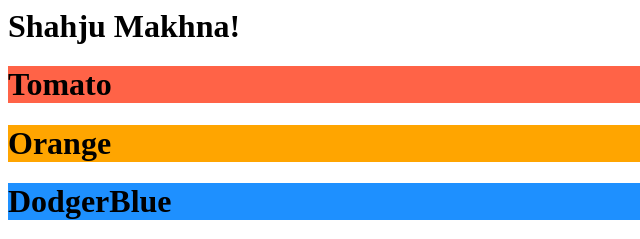
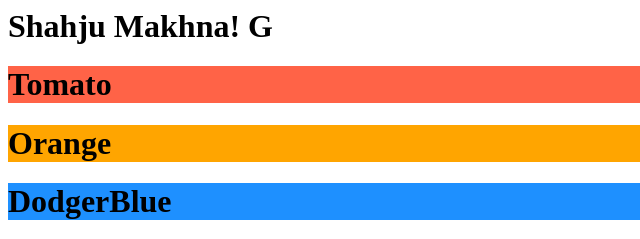
Before and after one commit to farukhrizvi/mypro, a plain HTML site: page index.html in a window 1280 px wide. Shown: the top 239 px of the page, 0-640 px from the left. Drawn offline with Linux system fonts and the light colour scheme.

Commit message:
Update index.html

```diff
--- a/index.html
+++ b/index.html
@@ -8,7 +8,7 @@
 	<title>My Life</title>
 </head>
 <body>
-	<h1>Shahju Makhna!</h1>
+	<h1>Shahju Makhna! G</h1>
 	<script src="apps.js"></script>
 </body>
 	<body>
```
